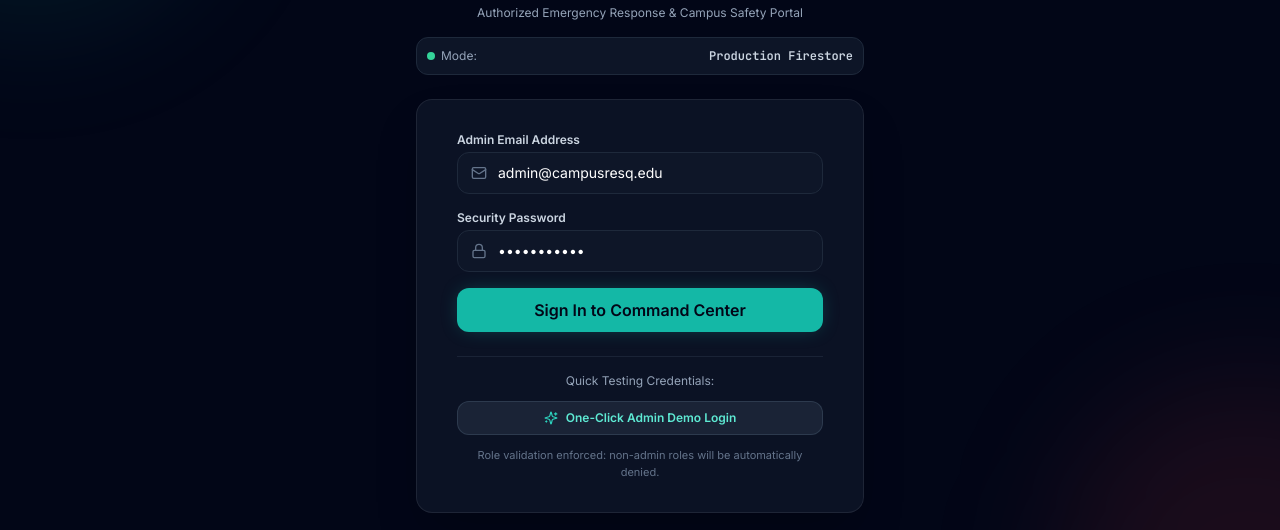
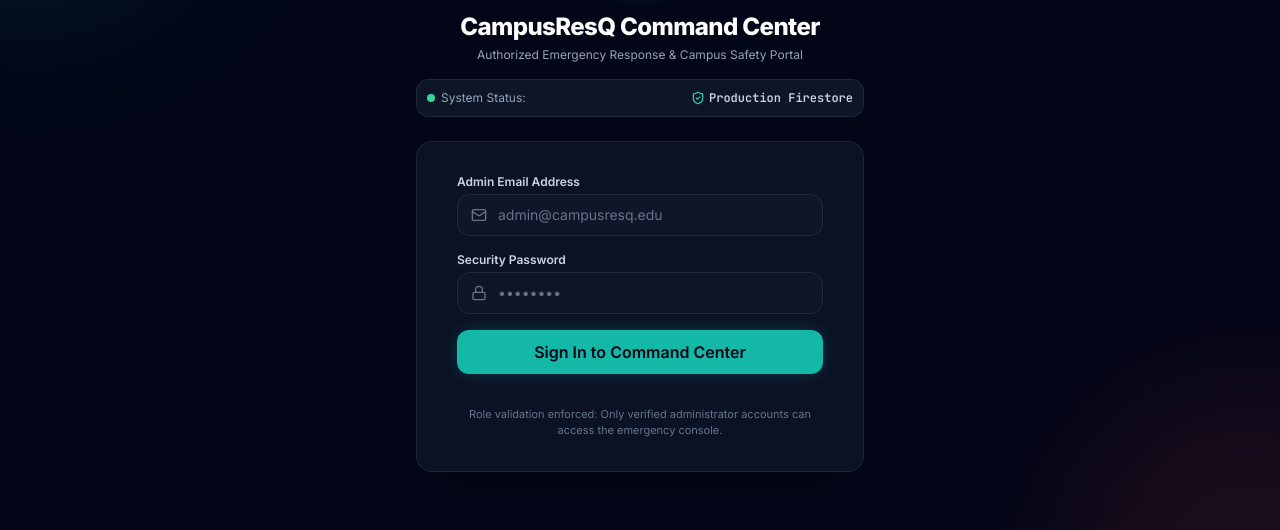
Before and after one commit to naveenmohanka/CampusResQ, a React (Vite) app in the folder web/: page /login in a window 1280 px wide. Shown: the part 199-729 px from the top of the page. Built offline with nearby package versions, Linux system fonts and the light colour scheme; no server answers.

Commit message:
refactor: remove 1-click demo button from login flow

```diff
--- a/web/src/pages/Login/Login.tsx
+++ b/web/src/pages/Login/Login.tsx
@@ -1,6 +1,6 @@
 import React, { useState } from 'react';
 import { useNavigate, useLocation } from 'react-router-dom';
-import { Lock, Mail, AlertTriangle, Radio, Sparkles } from 'lucide-react';
+import { Lock, Mail, AlertTriangle, Radio, ShieldCheck } from 'lucide-react';
 import { useAuth } from '../../hooks/useAuth';
 import { Button } from '../../components/common/Button';
 import { useNotification } from '../../context/NotificationContext';
@@ -11,8 +11,8 @@ export const Login: React.FC = () => {
   const navigate = useNavigate();
   const location = useLocation();
 
-  const [email, setEmail] = useState('admin@campusresq.edu');
-  const [password, setPassword] = useState('password123');
+  const [email, setEmail] = useState('');
+  const [password, setPassword] = useState('');
   const [loading, setLoading] = useState(false);
   const [localErr, setLocalErr] = useState<string | null>(null);
 
@@ -23,39 +23,22 @@ export const Login: React.FC = () => {
     setLocalErr(null);
     clearError();
 
+    if (!email.trim() || !password) {
+      setLocalErr('Please enter both email and password.');
+      return;
+    }
+
     try {
       setLoading(true);
-      await login(email, password);
+      await login(email.trim(), password);
       showToast({
         type: 'success',
         title: 'Authentication Verified',
-        message: 'Welcome back to CampusResQ Emergency Operations Center.',
+        message: 'Welcome to CampusResQ Emergency Operations Center.',
       });
       navigate(from, { replace: true });
     } catch (err: any) {
       setLocalErr(err.message || 'Login failed. Please verify admin credentials.');
-    } finally {
-      setLoading(false);
-    }
-  };
-
-  const handleQuickDemo = async () => {
-    setEmail('admin@campusresq.edu');
-    setPassword('password123');
-    setLocalErr(null);
-    clearError();
-
-    try {
-      setLoading(true);
-      await login('admin@campusresq.edu', 'password123');
-      showToast({
-        type: 'success',
-        title: 'Admin Session Initialized',
-        message: 'Loaded CampusResQ Command Center.',
-      });
-      navigate('/dashboard', { replace: true });
-    } catch (err: any) {
-      setLocalErr(err.message);
     } finally {
       setLoading(false);
     }
@@ -82,14 +65,15 @@ export const Login: React.FC = () => {
           Authorized Emergency Response & Campus Safety Portal
         </p>
 
-        {/* Firebase / Environment Banner */}
+        {/* Security / System Banner */}
         <div className="mt-4 mx-4 sm:mx-0 p-2.5 rounded-xl bg-slate-900/90 border border-slate-800 flex items-center justify-between text-xs">
           <span className="text-slate-400 flex items-center gap-1.5">
             <span className={`w-2 h-2 rounded-full ${isFirebaseConfigured ? 'bg-emerald-400' : 'bg-teal-400'}`} />
-            Mode:
+            System Status:
           </span>
-          <span className="font-mono text-slate-300 font-semibold">
-            {isFirebaseConfigured ? 'Production Firestore' : 'Offline / Demo Simulation'}
+          <span className="font-mono text-slate-300 font-semibold flex items-center gap-1">
+            <ShieldCheck className="w-3.5 h-3.5 text-teal-400" />
+            {isFirebaseConfigured ? 'Production Firestore' : 'Security Mode Active'}
           </span>
         </div>
       </div>
@@ -152,20 +136,9 @@ export const Login: React.FC = () => {
             </Button>
           </form>
 
-          {/* Quick Demo Test Access */}
-          <div className="pt-4 border-t border-slate-800/80 text-center space-y-3">
-            <p className="text-xs text-slate-400">Quick Testing Credentials:</p>
-            <button
-              type="button"
-              onClick={handleQuickDemo}
-              disabled={loading}
-              className="w-full py-2 px-4 rounded-xl bg-slate-800/80 hover:bg-slate-800 border border-slate-700/80 text-teal-300 text-xs font-semibold flex items-center justify-center gap-2 transition-all hover:border-teal-500/40"
-            >
-              <Sparkles className="w-3.5 h-3.5 text-teal-400" />
-              One-Click Admin Demo Login
-            </button>
+          <div className="pt-2 text-center">
             <p className="text-[11px] text-slate-500">
-              Role validation enforced: non-admin roles will be automatically denied.
+              Role validation enforced: Only verified administrator accounts can access the emergency console.
             </p>
           </div>
         </div>
```
